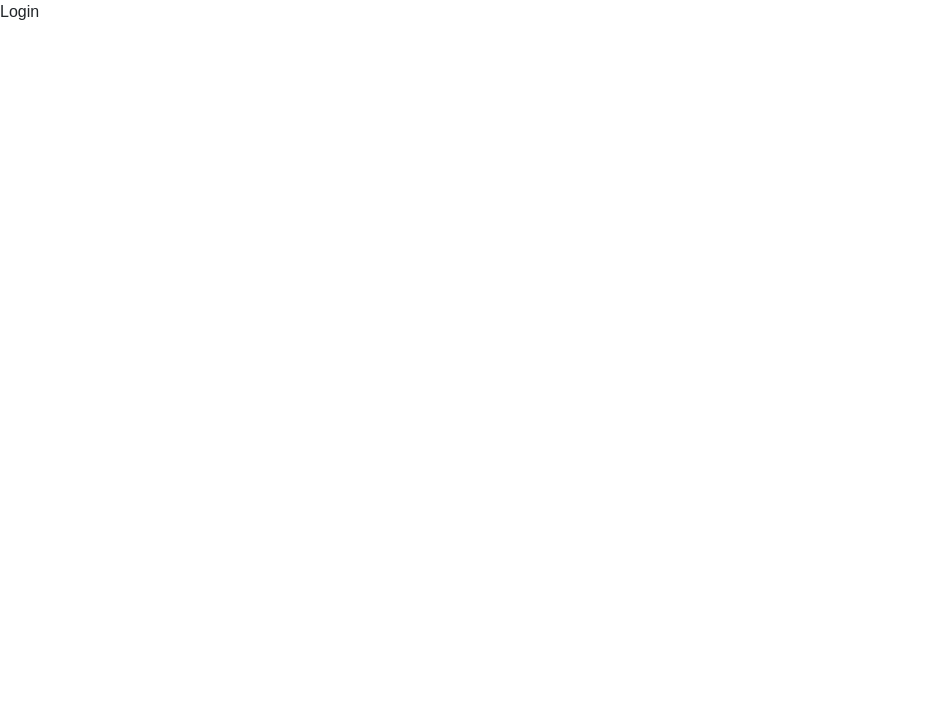
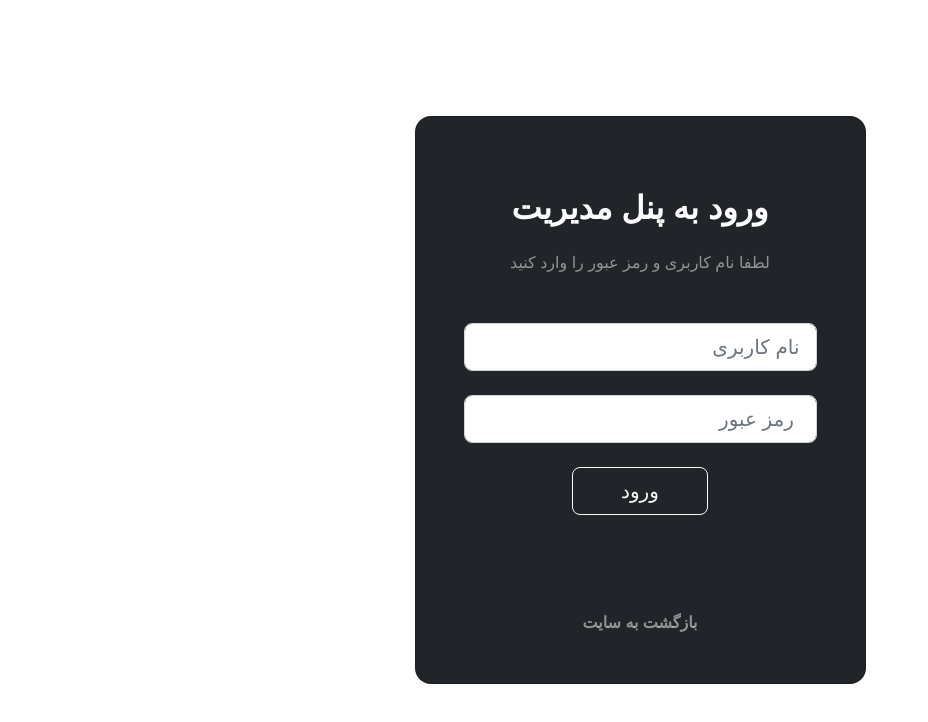
Before and after one commit to BahramiS0288/maktab76-Project-Samaneh-Bahrami, a React (Create React App) app: page /admin in a window 1280 px wide. Shown: the top 722 px of the page, without its empty margins (0-928 px from the left). Built offline with nearby package versions, Linux system fonts and the light colour scheme; a web font is replaced by a local one.

Commit message:
added login page

```diff
--- a/src/Layout/userLayout/components/Header.component.js
+++ b/src/Layout/userLayout/components/Header.component.js
@@ -30,7 +30,7 @@ export function Header() {
       <div className="collapse navbar-collapse col-2" id="navbarNav">
         <ul className="navbar-nav ">
           <li className="nav-item active">
-            <a className="nav-link" href="#">
+            <a className="nav-link" href="/admin">
               مدیریت <span className="sr-only"></span>
             </a>
           </li>
--- a/src/pages/login/index.js
+++ b/src/pages/login/index.js
@@ -1,8 +1,47 @@
 import React from 'react'
+
 
 const Login = () => {
   return (
-    <div>Login</div>
+    <section className="vh-100 gradient-custom">
+  <div className="container py-5 h-100">
+    <div className="row d-flex justify-content-center align-items-center h-100">
+      <div className="col-12 col-md-8 col-lg-6 col-xl-5">
+        <div className="card bg-dark text-white" style={{borderRadius: "1rem"}}>
+          <div className="card-body p-5 text-center">
+
+            <div className="mb-md-5 mt-md-4 pb-5">
+
+              <h2 className="fw-bold mb-2 text-uppercase">ورود به پنل مدیریت </h2>
+              <p className="text-white-50 mb-5 mt-4">لطفا نام کاربری و رمز عبور را وارد کنید</p>
+
+              <div className="form-outline form-white mb-4">
+                <input type="email" id="typeEmailX" className="form-control form-control-lg" dir='rtl' placeholder='نام کاربری'/>
+
+              </div>
+
+              <div className="form-outline form-white mb-4">
+                <input type="password" id="typePasswordX" className="form-control form-control-lg" dir='rtl' placeholder=' رمز عبور'/>
+
+              </div>
+
+
+              <button className="btn btn-outline-light btn-lg px-5" type="submit">ورود</button>
+
+
+
+            </div>
+
+            <div>
+               <a href="/" className="text-white-50 fw-bold text-decoration-none">بازگشت به سایت</a>
+            </div>
+
+          </div>
+        </div>
+      </div>
+    </div>
+  </div>
+</section>
   )
 }
 
```
